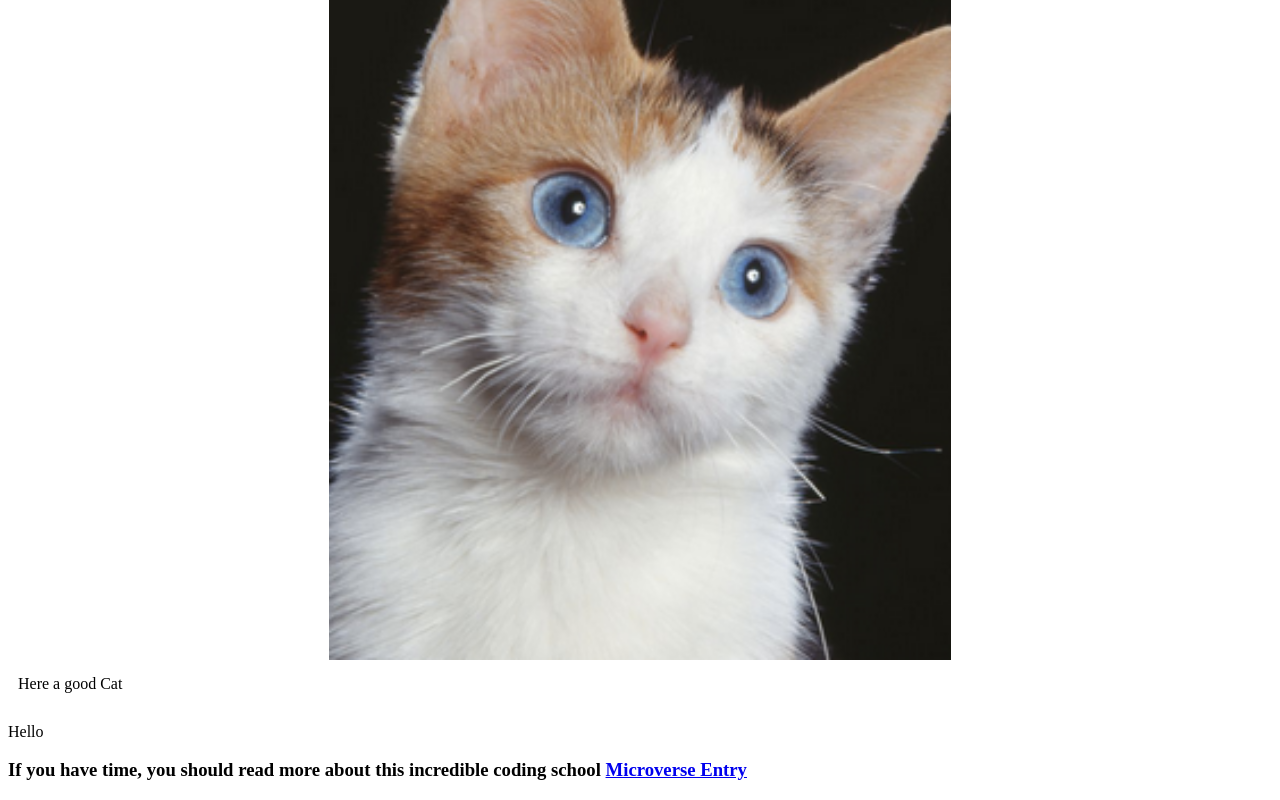
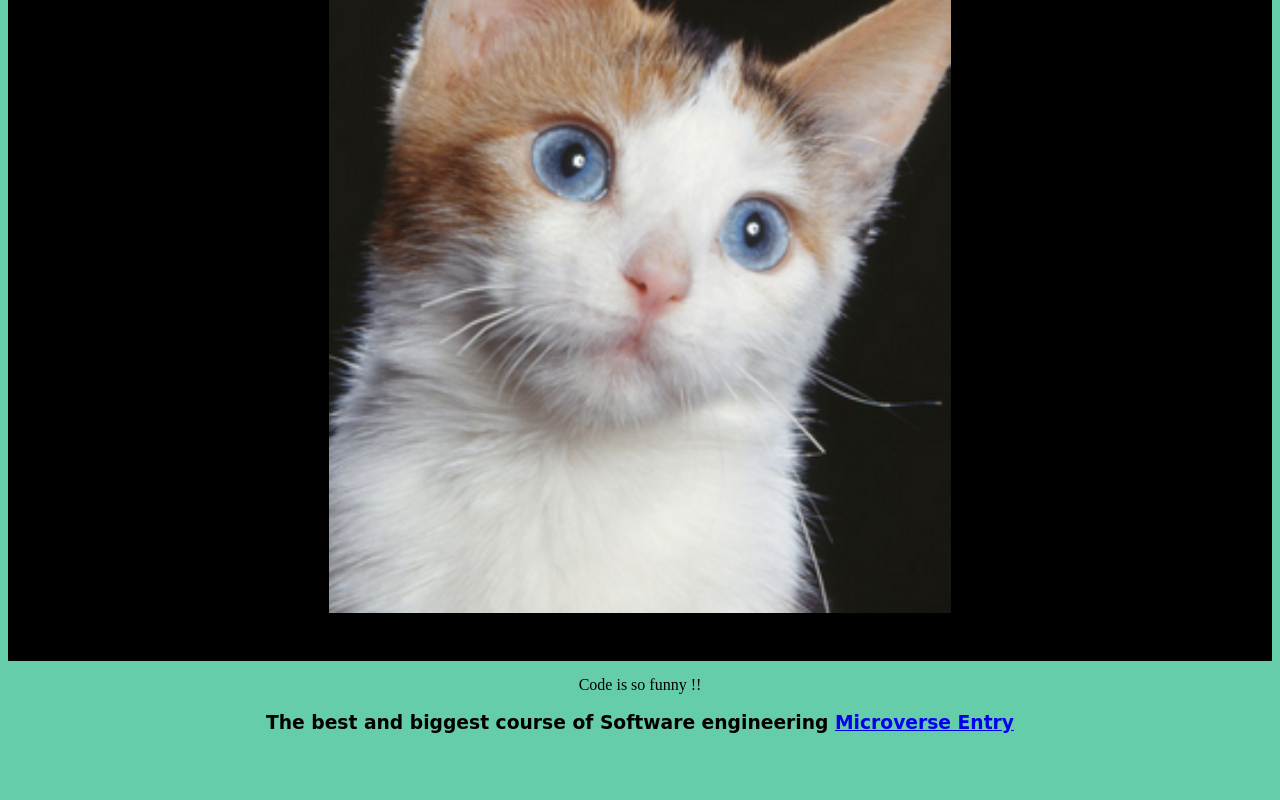
Before and after one commit to digomes87/Sofia-and-Diego, a plain HTML site: page index.html in a window 1280 px wide. Shown: the part 324-1124 px from the top of the page. After the commit the page ends 1076 px from the top, so only its background shows below. Drawn offline with Linux system fonts and the light colour scheme.

Commit message:
Refactor code, css, html

```diff
--- a/css/style.css
+++ b/css/style.css
@@ -1,22 +1,32 @@
+body{
+  background-color: #66CDAA;
+}
+
 img {
   max-width: 100%;
-}
-
-
-.center {
   display: block;
   margin-left: auto;
   margin-right: auto;
   width: 50%
 }
+figure, h1{
+  text-align: center;
+}
+
+h3{
+  text-align: center;
+  font-family: cursive;
+}
+
 #img-div {
-  background: white;
+  background: #000000;
   padding: 10px;
   margin: 0;
 }
 
 #img-caption {
   margin: 15px 0 5px 0;
+  text-align: center;
 }
 
 @media (max-width: 460px) {
--- a/index.html
+++ b/index.html
@@ -9,31 +9,21 @@
   <body>
     <script src="https://cdn.freecodecamp.org/testable-projects-fcc/v1/bundle.js"></script>
       <main id="main">
-        <h1>Hello world, we are software developers!</h1>
-
-        <h2 id="title">Tribute Page</h2>
-
-
+        <h1 id="title">Hello world, we are software developers!</h1>
         <div id="img-div">
           <img id="image" alt="Cute Cat" class="center" src="img/cat.png"/>
-          <figure id="img-caption">Here a good Cat</figure>
+          <figure id="img-caption">Miauuuu</figure>
         </div>
 
          <div id="img-caption">
-            Hello
+            Code is so funny !!
           </div>
 
 
         <section id="tribute-info">
 
-      <h3>
-        If you have time, you should read more about this incredible coding school
-      <a
-        id="tribute-link"
-        href="https://www.microverse.org/"
-        target="_blank"
-        >Microverse Entry</a
-      >
+    <h3>The best and biggest course of  Software engineering
+      <a id="tribute-link" href="https://www.microverse.org/" target="_blank">Microverse Entry</a>
     </h3>
         </section>
 
```
Also changed, not shown: 1 other file.
